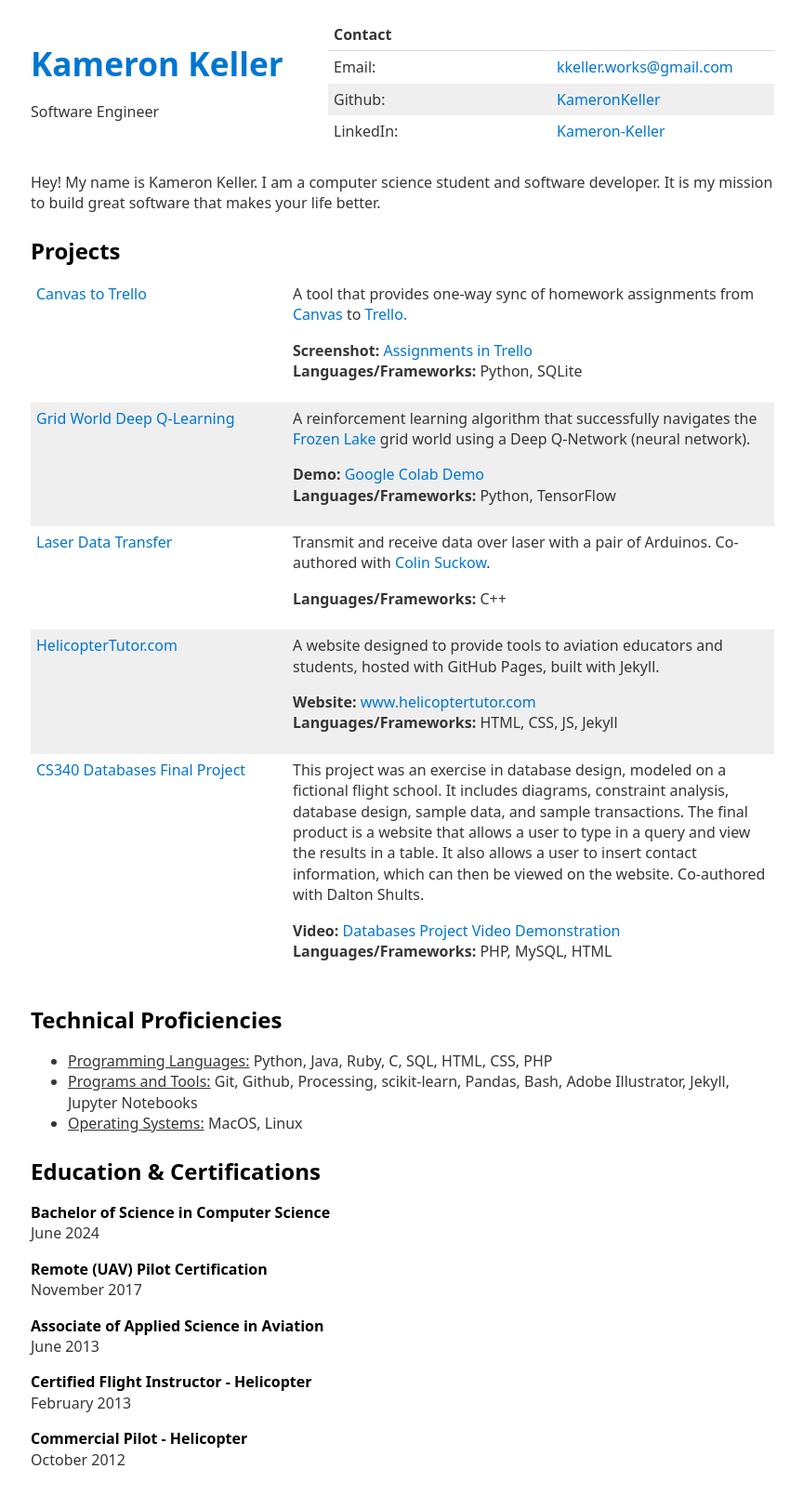
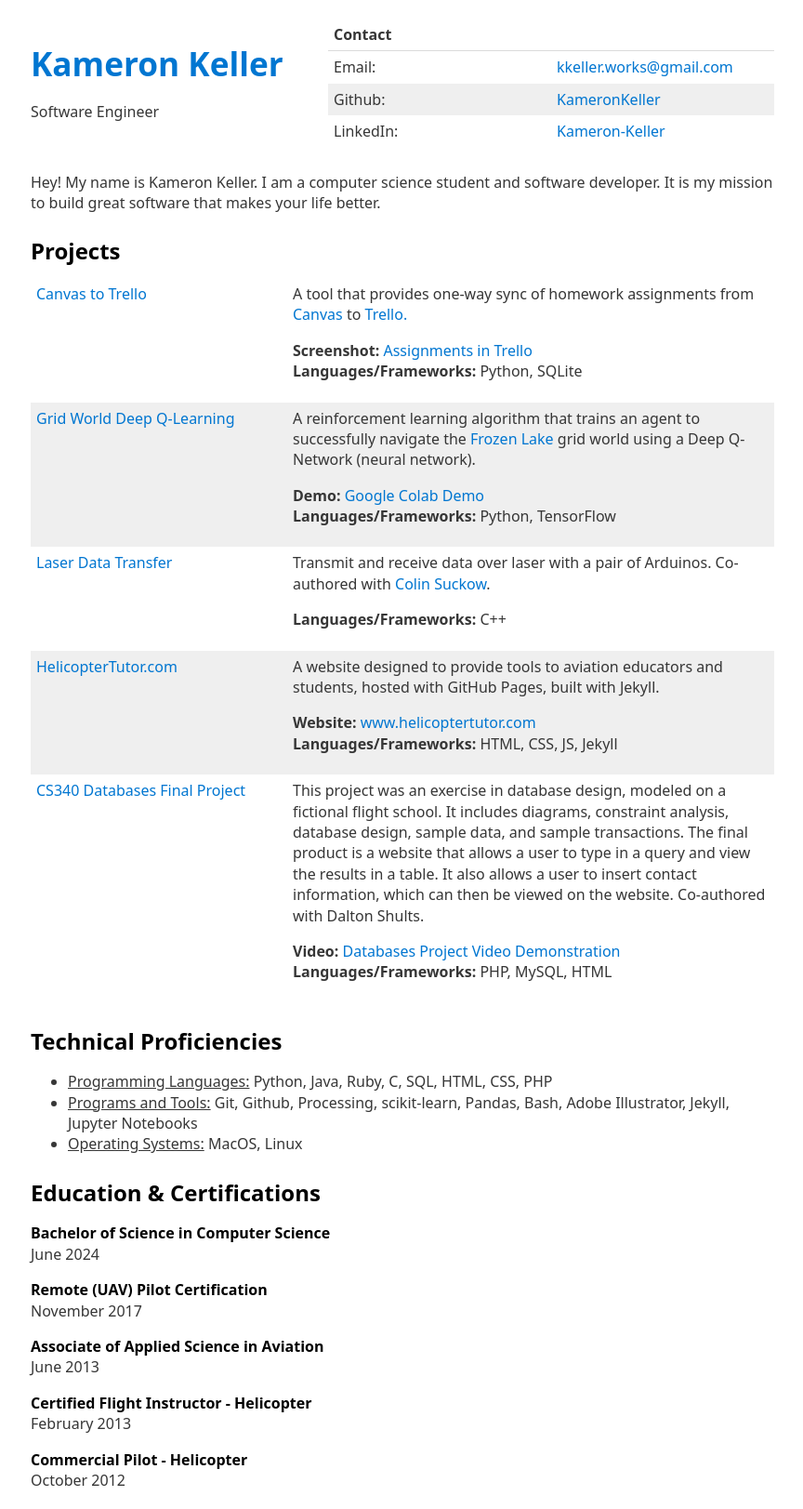
Before and after one commit to KameronKeller/kameronkeller.github.io, a Jekyll site: the page built from index.html, in a window 1280 px wide. Shown: the whole page at 93% size, without its empty margins (207-1071 px from the left). Built offline with Jekyll 4.4.1, drawn with Linux system fonts in a browser that asks for light colours; before the commit the page ends 1601 px from its top, so only the background shows below that.

Commit message:
Reword description

```diff
--- a/index.html
+++ b/index.html
@@ -55,7 +55,7 @@ title: "Portfolio"
   <tr>
     <td class="project-name"><a href="https://github.com/KameronKeller/Grid-World-Deep-Q-Learning">Grid World Deep Q-Learning</a></td>
     <td>
-      A reinforcement learning algorithm that successfully navigates the <a href="https://gymnasium.farama.org/environments/toy_text/frozen_lake/">Frozen Lake</a> grid world using a Deep Q-Network (neural network).
+      A reinforcement learning algorithm that trains an agent to successfully navigate the <a href="https://gymnasium.farama.org/environments/toy_text/frozen_lake/">Frozen Lake</a> grid world using a Deep Q-Network (neural network).
       <p>
         <b>Demo: </b><a href="https://colab.research.google.com/github/KameronKeller/Grid-World-Deep-Q-Learning/blob/main/GridWorldDeepQ.ipynb">Google Colab Demo</a>
         <br>
```
